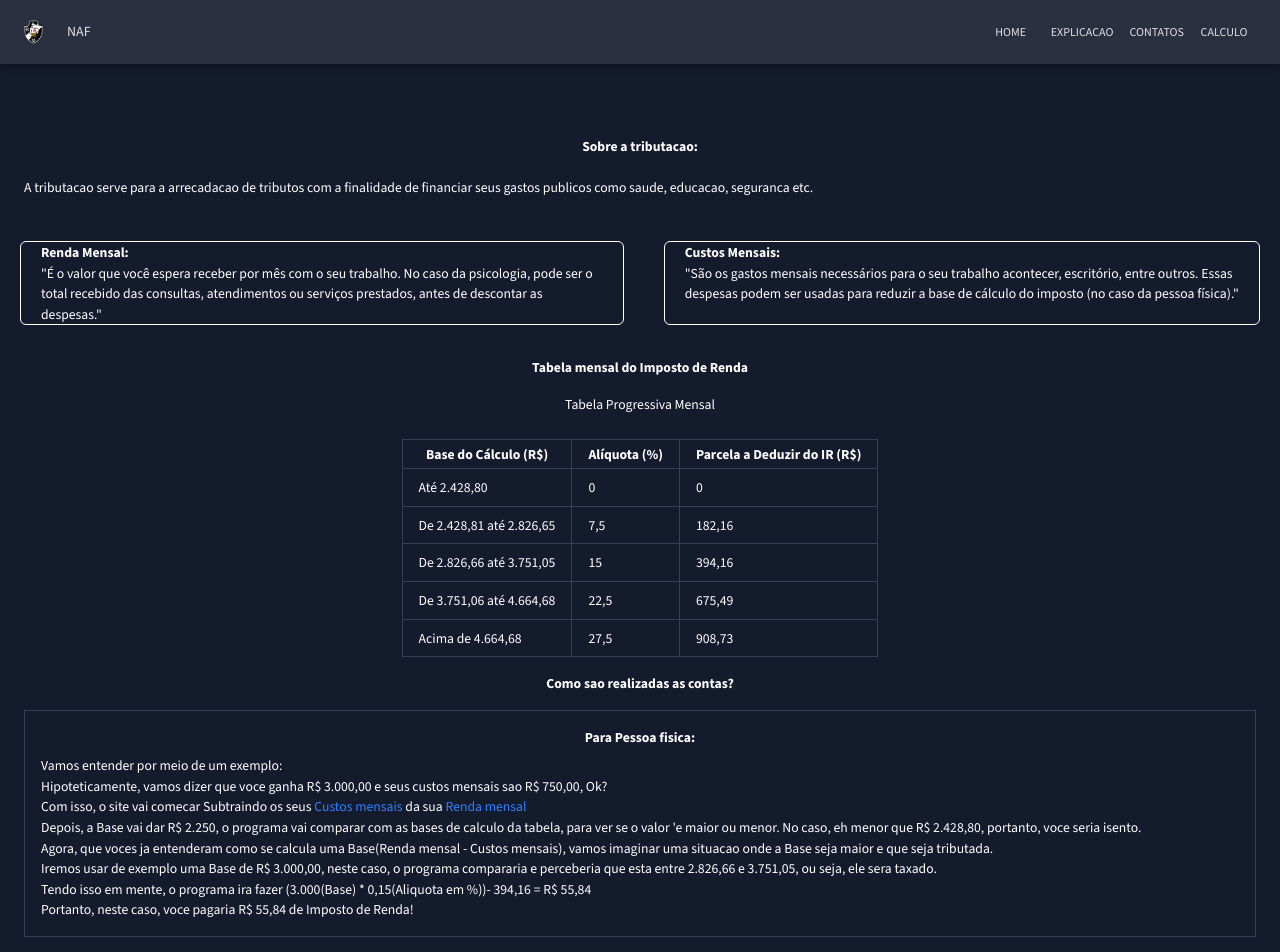
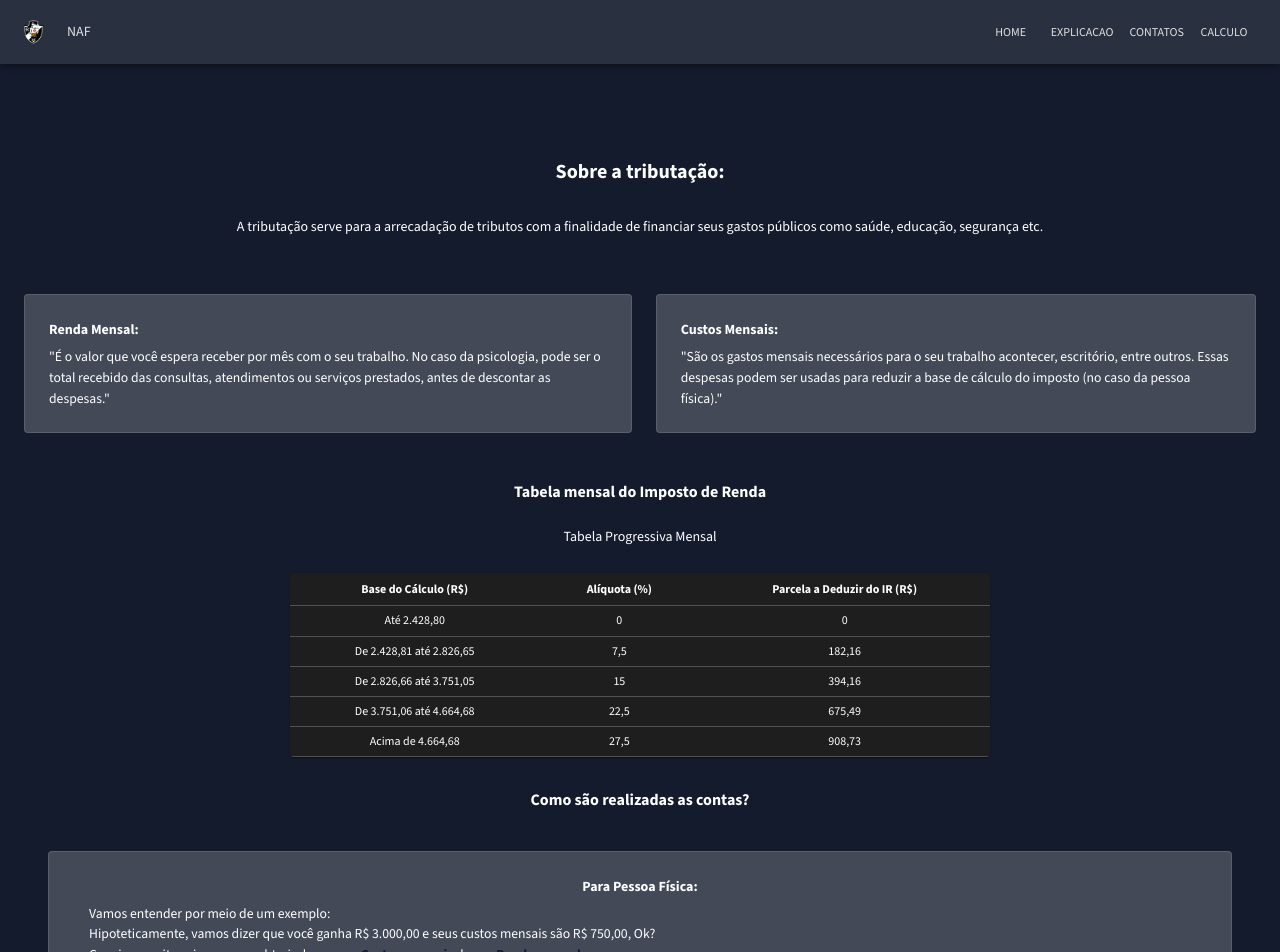
Before and after one commit to JoaoVictor-Nunes/Calculadora-Tributaria-React, a React (Vite) app: page /explicacao in a window 1280 px wide. Shown: the top 952 px of the page. Built offline with nearby package versions, Linux system fonts and the light colour scheme; some icons are missing.

Commit message:
atualizacao 14

```diff
--- a/src/Pages/Esqueci a senha/Esqueci.jsx
+++ b/src/Pages/Esqueci a senha/Esqueci.jsx
@@ -115,7 +115,6 @@ const Esqueci = () => {
         </Box>
       </Box>
 
-      {alertVisible && (
       <Box
   sx={{
     display: "block",
@@ -143,7 +142,8 @@ const Esqueci = () => {
     </Alert>
   </Collapse>
 </Box>
-      )}
+
+
       <Footer />
 
     </Box>
--- a/src/Pages/Explicação/Explicacao.jsx
+++ b/src/Pages/Explicação/Explicacao.jsx
@@ -1,152 +1,150 @@
-import React from "react";
+import React, { useContext } from "react";
+import { useTheme } from "@mui/material/styles";
+import { tokens, ColorModeContext } from "../../Tema";
+import Box from "@mui/material/Box";
+import Typography from "@mui/material/Typography";
+import Paper from "@mui/material/Paper";
+import Table from "@mui/material/Table";
+import TableBody from "@mui/material/TableBody";
+import TableCell from "@mui/material/TableCell";
+import TableContainer from "@mui/material/TableContainer";
+import TableHead from "@mui/material/TableHead";
+import TableRow from "@mui/material/TableRow";
+import Divider from "@mui/material/Divider";
+import Stack from "@mui/material/Stack";
 
 const Explicacao = () => {
+const theme = useTheme();
+const colors = tokens(theme.palette.mode);
+
   return (
-    <div className="py-6 ">
-      <h2 className="font-bold justify-center items-center flex">
-        Sobre a tributacao:
-      </h2>
-      <h4 className="px-6 py-5">
-        A tributacao serve para a arrecadacao de tributos com a finalidade de
-        financiar seus gastos publicos como saude, educacao, seguranca etc.
-      </h4>
-      <div className="flex py-6">
-        <div className="border border-grey-700 rounded-md mx-5 px-5">
-          <h3 className="font-bold">Renda Mensal:</h3>
-          <p>
-            "É o valor que você espera receber por mês com o seu trabalho. No
-            caso da psicologia, pode ser o total recebido das consultas,
-            atendimentos ou serviços prestados, antes de descontar as despesas."
-          </p>
-        </div>
-        <div className="border border-grey-500 rounded-md px-5 mx-5">
-          <h3 className="font-bold">Custos Mensais:</h3>
-          <p>
-            "São os gastos mensais necessários para o seu trabalho acontecer,
-            escritório, entre outros. Essas despesas podem ser usadas para
-            reduzir a base de cálculo do imposto (no caso da pessoa física)."
-          </p>
-        </div>
-      </div>
-      <div>
-        <h2 className="font-bold py-2 flex flex-wrap justify-center items-center">
+    <Box py={6}>
+      <Typography variant="h4" fontWeight="bold" align="center" gutterBottom>
+        Sobre a tributação:
+      </Typography>
+      <Typography variant="h6" px={6} py={3} align="center">
+        A tributação serve para a arrecadação de tributos com a finalidade de financiar seus gastos públicos como saúde, educação, segurança etc.
+      </Typography>
+      <Stack direction={{ xs: "column", md: "row" }} spacing={3} py={4} mx={3} justifyContent="center">
+        <Paper variant="outlined" elevation={4} sx={{ p: 3, minWidth: 280, backgroundColor: colors.primary[400] }}>
+          <Typography variant="h6" fontWeight="bold" gutterBottom>
+            Renda Mensal:
+          </Typography>
+          <Typography>
+            "É o valor que você espera receber por mês com o seu trabalho. No caso da psicologia, pode ser o total recebido das consultas, atendimentos ou serviços prestados, antes de descontar as despesas."
+          </Typography>
+        </Paper>
+        <Paper variant="outlined" sx={{ p: 3, minWidth: 280, backgroundColor: colors.primary[400] }}>
+          <Typography variant="h6" fontWeight="bold" gutterBottom>
+            Custos Mensais:
+          </Typography>
+          <Typography>
+            "São os gastos mensais necessários para o seu trabalho acontecer, escritório, entre outros. Essas despesas podem ser usadas para reduzir a base de cálculo do imposto (no caso da pessoa física)."
+          </Typography>
+        </Paper>
+      </Stack>
+      <Box>
+        <Typography variant="h5" fontWeight="bold" align="center" py={2}>
           Tabela mensal do Imposto de Renda
-        </h2>
-        <h4 className="flex flex-wrap py-2 justify-center items-center">
+        </Typography>
+        <Typography variant="h6" align="center" py={1}>
           Tabela Progressiva Mensal
-        </h4>
-        <div className="p-4 flex flex-wrap justify-center items-center">
-          <table className="table-auto border-collapse border border-gray-700">
-            <thead>
-              <tr>
-                <th className="border border-gray-700 px-4 py-1">
+        </Typography>
+        <TableContainer component={Paper} sx={{ maxWidth: 700, mx: "auto", my: 2 }}>
+          <Table size="small">
+            <TableHead>
+              <TableRow>
+                <TableCell align="center" sx={{ fontWeight: "bold" }}>
                   Base do Cálculo (R$)
-                </th>
-                <th className="border border-gray-700 px-4 py-1">
+                </TableCell>
+                <TableCell align="center" sx={{ fontWeight: "bold" }}>
                   Alíquota (%)
-                </th>
-                <th className="border border-gray-700 px-4 py-1">
+                </TableCell>
+                <TableCell align="center" sx={{ fontWeight: "bold" }}>
                   Parcela a Deduzir do IR (R$)
-                </th>
-              </tr>
-            </thead>
-            <tbody>
-              <tr>
-                <td className="border border-gray-700 px-4 py-2">
-                  Até 2.428,80
-                </td>
-                <td className="border border-gray-700 px-4 py-2">0</td>
-                <td className="border border-gray-700 px-4 py-2">0</td>
-              </tr>
-              <tr>
-                <td className="border border-gray-700 px-4 py-2">
-                  De 2.428,81 até 2.826,65
-                </td>
-                <td className="border border-gray-700 px-4 py-2">7,5</td>
-                <td className="border border-gray-700 px-4 py-2">182,16</td>
-              </tr>
-              <tr>
-                <td className="border border-gray-700 px-4 py-2">
-                  De 2.826,66 até 3.751,05
-                </td>
-                <td className="border border-gray-700 px-4 py-2">15</td>
-                <td className="border border-gray-700 px-4 py-2">394,16</td>
-              </tr>
-              <tr>
-                <td className="border border-gray-700 px-4 py-2">
-                  De 3.751,06 até 4.664,68
-                </td>
-                <td className="border border-gray-700 px-4 py-2">22,5</td>
-                <td className="border border-gray-700 px-4 py-2">675,49</td>
-              </tr>
-            </tbody>
-            <tfoot>
-              <tr>
-                <td className="border border-gray-700 px-4 py-2">
-                  Acima de 4.664,68
-                </td>
-                <td className="border border-gray-700 px-4 py-2">27,5</td>
-                <td className="border border-gray-700 px-4 py-2">908,73</td>
-              </tr>
-            </tfoot>
-          </table>
-        </div>
-      </div>
-      <div>
-        <h2 className="font-bold justify-center items-center flex flex-wrap">
-          Como sao realizadas as contas?{" "}
-        </h2>
-        <div className="py-4 mx-6 my-4 border border-gray-700">
-          <h4 className="font-bold justify-center items-center flex flex-wrap mb-2">
-            Para Pessoa fisica:
-          </h4>
-          <div className="px-4">
-            <p>Vamos entender por meio de um exemplo: </p>
-            <p>
-              Hipoteticamente, vamos dizer que voce ganha R$ 3.000,00 e seus
-              custos mensais sao R$ 750,00, Ok?
-            </p>
-            <p>
-              Com isso, o site vai comecar Subtraindo os seus{" "}
-              <span className="text-blue-500">Custos mensais</span> da sua{" "}
-              <span className="text-blue-500">Renda mensal</span>
-            </p>
-            <p>
-              Depois, a Base vai dar R$ 2.250, o programa vai comparar com as
-              bases de calculo da tabela, para ver se o valor 'e maior ou menor.
-              No caso, eh menor que R$ 2.428,80, portanto, voce seria isento.
-            </p>
-            <p>
-              Agora, que voces ja entenderam como se calcula uma Base(Renda
-              mensal - Custos mensais), vamos imaginar uma situacao onde a Base
-              seja maior e que seja tributada.
-            </p>
-            <p>
-              Iremos usar de exemplo uma Base de R$ 3.000,00, neste caso, o
-              programa compararia e perceberia que esta entre 2.826,66 e
-              3.751,05, ou seja, ele sera taxado.
-            </p>
-            <p>
-              Tendo isso em mente, o programa ira fazer (3.000(Base) *
-              0,15(Aliquota em %))- 394,16 = R$ 55,84{" "}
-            </p>
-            <p>
-              Portanto, neste caso, voce pagaria R$ 55,84 de Imposto de Renda!
-            </p>
-          </div>
-        </div>
-        <div className="py-4 mx-6 my-4 border border-gray-700">
-          <h4 className="font-bold justify-center items-center flex flex-wrap mb-2">
-            Para pessoa juridica:{" "}
-          </h4>
-          <ul>
-            <li>
-
-            </li>
-          </ul>
-        </div>
-      </div>
-    </div>
+                </TableCell>
+              </TableRow>
+            </TableHead>
+            <TableBody>
+              <TableRow>
+                <TableCell align="center">Até 2.428,80</TableCell>
+                <TableCell align="center">0</TableCell>
+                <TableCell align="center">0</TableCell>
+              </TableRow>
+              <TableRow>
+                <TableCell align="center">De 2.428,81 até 2.826,65</TableCell>
+                <TableCell align="center">7,5</TableCell>
+                <TableCell align="center">182,16</TableCell>
+              </TableRow>
+              <TableRow>
+                <TableCell align="center">De 2.826,66 até 3.751,05</TableCell>
+                <TableCell align="center">15</TableCell>
+                <TableCell align="center">394,16</TableCell>
+              </TableRow>
+              <TableRow>
+                <TableCell align="center">De 3.751,06 até 4.664,68</TableCell>
+                <TableCell align="center">22,5</TableCell>
+                <TableCell align="center">675,49</TableCell>
+              </TableRow>
+            </TableBody>
+            <TableBody>
+              <TableRow>
+                <TableCell align="center">Acima de 4.664,68</TableCell>
+                <TableCell align="center">27,5</TableCell>
+                <TableCell align="center">908,73</TableCell>
+              </TableRow>
+            </TableBody>
+          </Table>
+        </TableContainer>
+      </Box>
+      <Box>
+        <Typography variant="h5" fontWeight="bold" align="center" py={2}>
+          Como são realizadas as contas?
+        </Typography>
+        <Paper variant="outlined" sx={{ p: 3, mx: { xs: 0, md: 6 }, my: 3, backgroundColor: colors.primary[400] }}>
+          <Typography variant="h6" fontWeight="bold" gutterBottom align="center">
+            Para Pessoa Física:
+          </Typography>
+          <Box px={2}>
+            <Typography>Vamos entender por meio de um exemplo:</Typography>
+            <Typography>
+              Hipoteticamente, vamos dizer que você ganha R$ 3.000,00 e seus custos mensais são R$ 750,00, Ok?
+            </Typography>
+            <Typography>
+              Com isso, o site vai começar subtraindo os seus{" "}
+              <Box component="span" sx={{color: colors.blueAccent[900]}} fontWeight="bold">Custos mensais</Box> da sua{" "}
+              <Box component="span" sx={{color: colors.blueAccent[900]}} fontWeight="bold">Renda mensal</Box>
+            </Typography>
+            <Typography>
+              Depois, a Base vai dar R$ 2.250, o programa vai comparar com as bases de cálculo da tabela, para ver se o valor é maior ou menor. No caso, é menor que R$ 2.428,80, portanto, você seria isento.
+            </Typography>
+            <Typography>
+              Agora, que vocês já entenderam como se calcula uma Base (Renda mensal - Custos mensais), vamos imaginar uma situação onde a Base seja maior e que seja tributada.
+            </Typography>
+            <Typography>
+              Iremos usar de exemplo uma Base de R$ 3.000,00, neste caso, o programa compararia e perceberia que está entre 2.826,66 e 3.751,05, ou seja, ele será taxado.
+            </Typography>
+            <Typography>
+              Tendo isso em mente, o programa irá fazer (3.000(Base) * 0,15(Alíquota em %)) - 394,16 = R$ 55,84
+            </Typography>
+            <Typography>
+              Portanto, neste caso, você pagaria R$ 55,84 de Imposto de Renda!
+            </Typography>
+          </Box>
+        </Paper>
+        <Paper variant="outlined" sx={{ p: 3, mx: { xs: 0, md: 6 }, my: 3, backgroundColor: colors.primary[400] }}>
+          <Typography variant="h6" fontWeight="bold" gutterBottom align="center">
+            Para Pessoa Jurídica:
+          </Typography>
+          <Box component="ul" pl={3}>
+            <Box component="li">
+              {/* Adicione explicação para pessoa jurídica aqui */}
+            </Box>
+          </Box>
+        </Paper>
+      </Box>
+    </Box>
   );
 };
+
 export default Explicacao;
--- a/src/Tema.jsx
+++ b/src/Tema.jsx
@@ -118,7 +118,7 @@ export const tokens = (mode) => ({
           600: "#868dfb",
           700: "#a4a9fc",
           800: "#c3c6fd",
-          900: "#e1e2fe",
+          900: "#ffffff",
         },
       }),
 });
```
Also changed, not shown: src/Components/Inputs/EmailInput.jsx (+16 -5 lines), src/Components/Inputs/PasswordInput.jsx (+16 -2 lines), src/Pages/Login/Login.jsx (+32 -37 lines), src/Pages/Register/Register.jsx (+28 -10 lines), 1 other file (tests, documents, lock files or other folders). Lines whose indentation alone changed are shown as unchanged.
